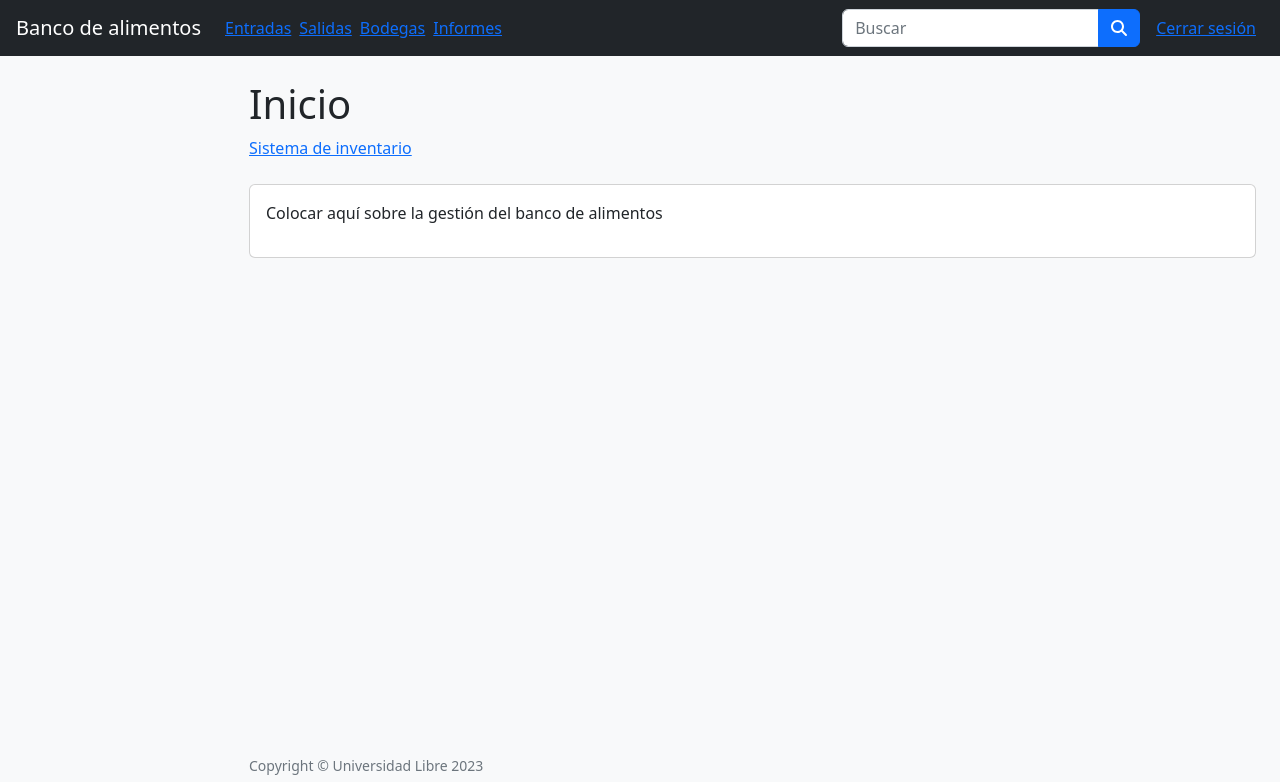
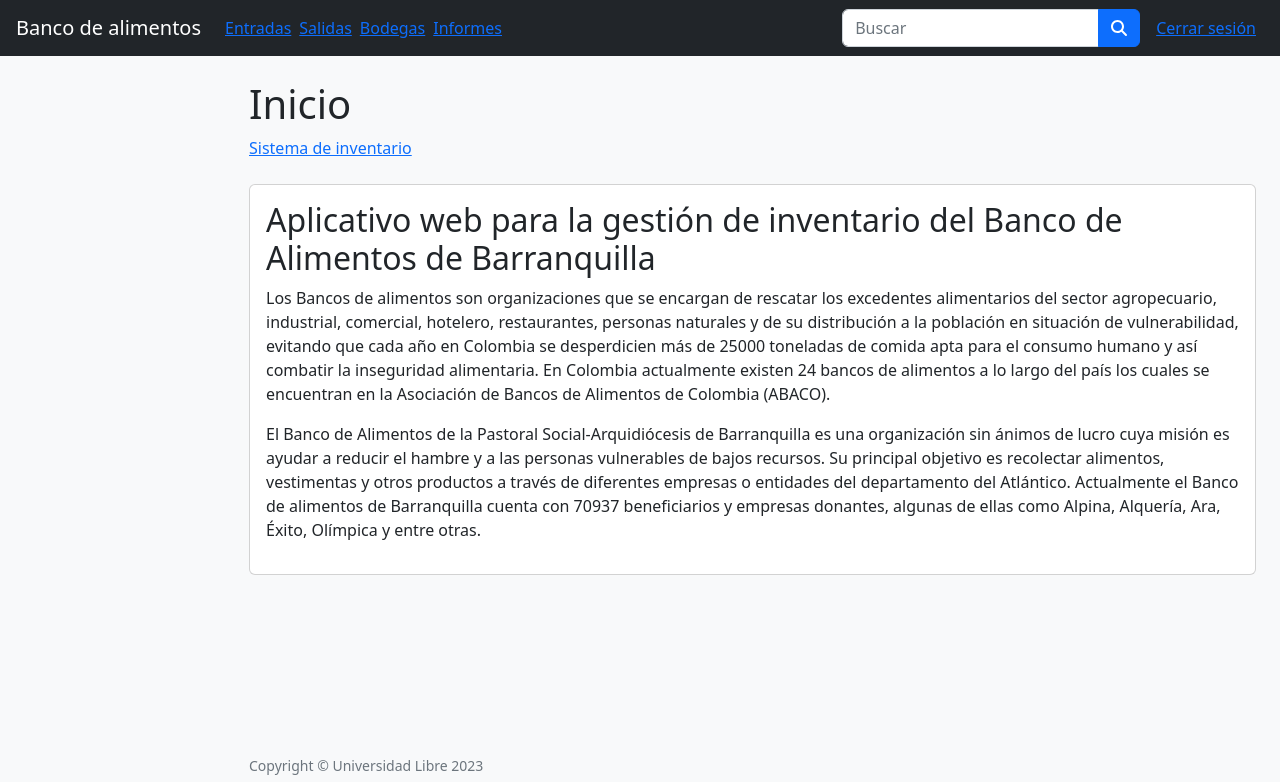
Before and after one commit to dorelysm/AplicativoWebBDA, a Flask app: page /inicio in a window 1280 px wide. Shown: the top 782 px of the page. Run offline with Flask 3, Linux system fonts and the light colour scheme; the visitor is signed in with stand-in values (Sample User, id 1); some libraries are stand-ins or nearby versions.

Commit message:
info inicio

```diff
--- a/src/config/templates/dashboard.html
+++ b/src/config/templates/dashboard.html
@@ -1,7 +1,4 @@
-{% extends "layout.html" %}
-
-{%  block content %}
-
+{% extends "layout.html" %} {% block content %}
 
 <div id="layoutSidenav">
   <div id="layoutSidenav_content">
@@ -9,11 +6,39 @@
       <div class="container-fluid px-4">
         <h1 class="mt-4">Inicio</h1>
         <ol class="breadcrumb mb-4">
-                  <li class="breadcrumb-item"><a href="/inicio">Sistema de inventario</a></li>
+          <li class="breadcrumb-item">
+            <a href="/inicio">Sistema de inventario</a>
+          </li>
         </ol>
         <div class="card mb-4">
           <div class="card-body">
-                    <p>Colocar aquí sobre la gestión del banco de alimentos</p>
+            <h2>
+              Aplicativo web para la gestión de inventario del Banco de
+              Alimentos de Barranquilla
+            </h2>
+            <p>
+              Los Bancos de alimentos son organizaciones que se encargan de
+              rescatar los excedentes alimentarios del sector agropecuario,
+              industrial, comercial, hotelero, restaurantes, personas naturales
+              y de su distribución a la población en situación de
+              vulnerabilidad, evitando que cada año en Colombia se desperdicien
+              más de 25000 toneladas de comida apta para el consumo humano y así
+              combatir la inseguridad alimentaria. En Colombia actualmente
+              existen 24 bancos de alimentos a lo largo del país los cuales se
+              encuentran en la Asociación de Bancos de Alimentos de Colombia
+              (ABACO).
+            </p>
+            <p>
+              El Banco de Alimentos de la Pastoral Social-Arquidiócesis de
+              Barranquilla es una organización sin ánimos de lucro cuya misión
+              es ayudar a reducir el hambre y a las personas vulnerables de
+              bajos recursos. Su principal objetivo es recolectar alimentos,
+              vestimentas y otros productos a través de diferentes empresas o
+              entidades del departamento del Atlántico. Actualmente el Banco de
+              alimentos de Barranquilla cuenta con 70937 beneficiarios y
+              empresas donantes, algunas de ellas como Alpina, Alquería, Ara,
+              Éxito, Olímpica y entre otras.
+            </p>
           </div>
         </div>
       </div>
@@ -28,12 +53,22 @@
   </div>
 </div>
 
-<script src="https://cdn.jsdelivr.net/npm/bootstrap@5.2.2/dist/js/bootstrap.bundle.min.js" integrity="sha384-OERcA2EqjJCMA+/3y+gxIOqMEjwtxJY7qPCqsdltbNJuaOe923+mo//f6V8Qbsw3" crossorigin="anonymous"></script>
-<script src="https://cdn.jsdelivr.net/npm/@popperjs/core@2.11.6/dist/umd/popper.min.js" integrity="sha384-oBqDVmMz9ATKxIep9tiCxS/Z9fNfEXiDAYTujMAeBAsjFuCZSmKbSSUnQlmh/jp3" crossorigin="anonymous"></script>
-<script src="https://cdn.jsdelivr.net/npm/bootstrap@5.2.2/dist/js/bootstrap.min.js" integrity="sha384-IDwe1+LCz02ROU9k972gdyvl+AESN10+x7tBKgc9I5HFtuNz0wWnPclzo6p9vxnk" crossorigin="anonymous"></script>
+<script
+  src="https://cdn.jsdelivr.net/npm/bootstrap@5.2.2/dist/js/bootstrap.bundle.min.js"
+  integrity="sha384-OERcA2EqjJCMA+/3y+gxIOqMEjwtxJY7qPCqsdltbNJuaOe923+mo//f6V8Qbsw3"
+  crossorigin="anonymous"
+></script>
+<script
+  src="https://cdn.jsdelivr.net/npm/@popperjs/core@2.11.6/dist/umd/popper.min.js"
+  integrity="sha384-oBqDVmMz9ATKxIep9tiCxS/Z9fNfEXiDAYTujMAeBAsjFuCZSmKbSSUnQlmh/jp3"
+  crossorigin="anonymous"
+></script>
+<script
+  src="https://cdn.jsdelivr.net/npm/bootstrap@5.2.2/dist/js/bootstrap.min.js"
+  integrity="sha384-IDwe1+LCz02ROU9k972gdyvl+AESN10+x7tBKgc9I5HFtuNz0wWnPclzo6p9vxnk"
+  crossorigin="anonymous"
+></script>
 <script src="https://cdn.jsdelivr.net/npm/bootstrap@5.2.3/dist/js/bootstrap.bundle.min.js"></script>
 <script src="js/scripts.js"></script>
 
-
-
 {% endblock %}
```
Lines whose indentation alone changed are shown as unchanged.
